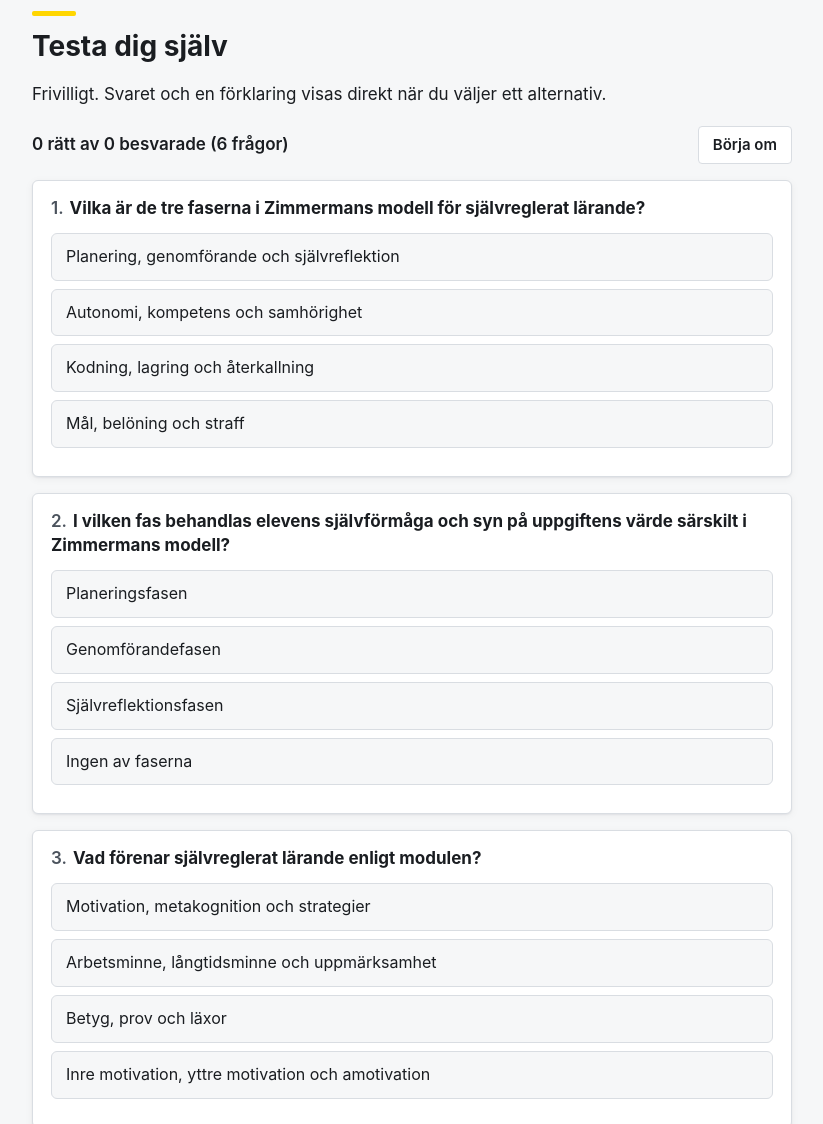
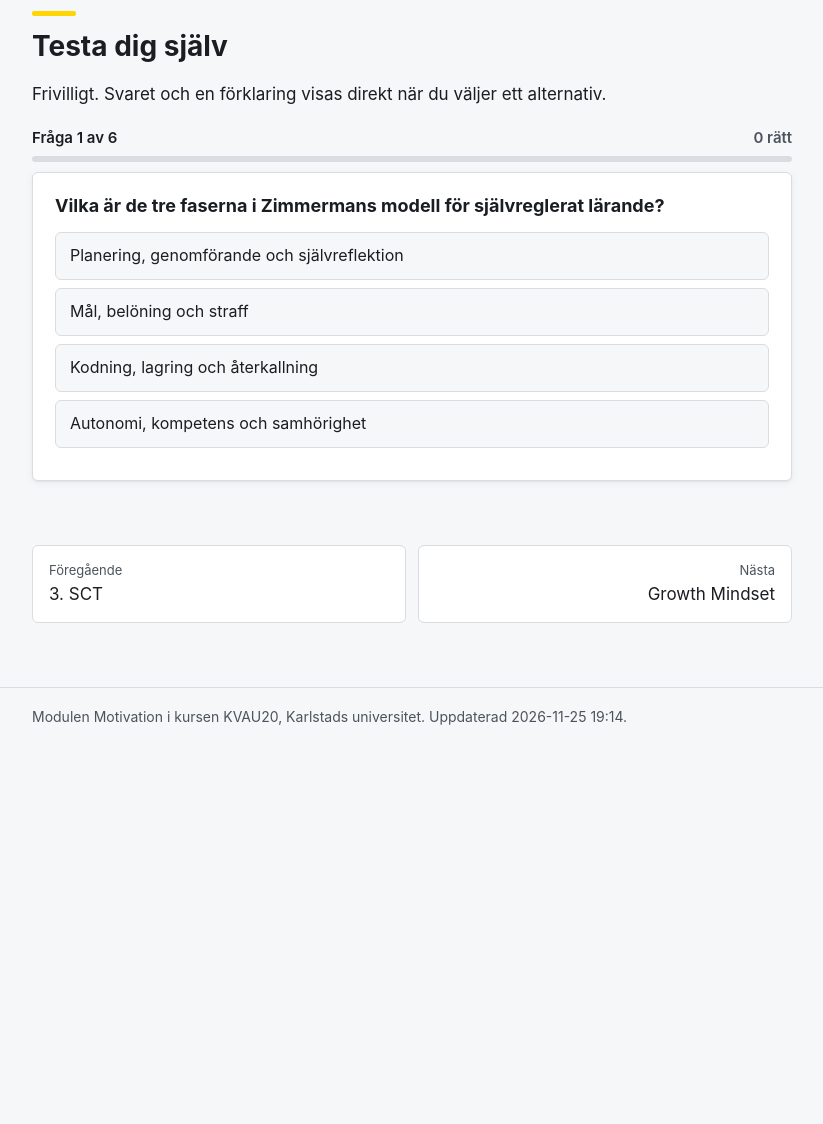
Before and after one commit to JimmyKarlssons/motivation, a plain HTML site: page srl.html in a window 1280 px wide. Shown: the part 9924-11048 px from the top of the page, without its empty margins (34-857 px from the left). After the commit the page ends 10681 px from the top, so only its background shows below. Drawn offline with Linux system fonts and the light colour scheme.

Commit message:
Quiz: en fråga åt gången, blandade svarsalternativ
Co-Authored-By: Claude Opus 5.5 <noreply@anthropic.com>

```diff
--- a/assets/sida.js
+++ b/assets/sida.js
@@ -164,56 +164,85 @@
     visa(0);
   });
 
-  /* ---------- Quiz ---------- */
+  /* ---------- Quiz: en fråga åt gången ---------- */
   document.querySelectorAll('.quiz').forEach((ruta) => {
     const banken = JSON.parse(ruta.querySelector('script').textContent);
     const antal = ruta.dataset.antal ? +ruta.dataset.antal : 0;
-    const status = el('div', { class: 'quiz-status' });
-    const poang = el('span', { 'aria-live': 'polite' });
-    const om = el('button', { type: 'button', text: antal ? 'Nya frågor' : 'Börja om' });
-    const ovaFel = el('button', { type: 'button', text: 'Gör om felsvaren', hidden: '' });
-    status.append(poang, ovaFel, om);
-    let ratt = 0, besvarade = 0, fragor = [], fel = [];
-    const uppdatera = () => {
-      poang.textContent = `${ratt} rätt av ${besvarade} besvarade (${fragor.length} frågor)`;
-      ovaFel.hidden = !(besvarade === fragor.length && fel.length);
-    };
     const blanda = (lista) => {
       const a = [...lista];
       for (let i = a.length - 1; i > 0; i--) { const j = Math.floor(Math.random() * (i + 1)); [a[i], a[j]] = [a[j], a[i]]; }
       return a;
     };
+    const huvud = el('div', { class: 'quiz-huvud' });
+    const lage = el('span', { class: 'quiz-lage', 'aria-live': 'polite' });
+    const poang = el('span', { class: 'quiz-poang' });
+    const stapel = el('div', { class: 'quiz-framsteg', role: 'progressbar', 'aria-valuemin': '0' }, el('div'));
+    huvud.append(lage, poang, stapel);
+    const kort = el('div', { class: 'quiz-fraga', tabindex: '-1' });
+    ruta.append(huvud, kort);
+    let fragor = [], nr = 0, ratt = 0, fel = [];
 
-    function bygg(urval) {
-      ratt = 0; besvarade = 0; fel = [];
+    function starta(urval) {
       fragor = urval || (antal ? blanda(banken).slice(0, antal) : banken);
-      ruta.querySelectorAll('.quiz-fraga').forEach((f) => f.remove());
-      fragor.forEach((q, i) => {
-        const svar = el('p', { class: 'quiz-svar', 'aria-live': 'polite' });
-        const alt = el('div', { class: 'quiz-alt' });
-        q.options.forEach((o) => {
-          const b = el('button', { type: 'button', text: o });
-          b.addEventListener('click', () => {
-            const ok = o === q.correct;
-            [...alt.children].forEach((x) => {
-              x.disabled = true;
-              if (x.textContent === q.correct) x.classList.add('ratt');
-            });
-            if (!ok) b.classList.add('fel');
-            besvarade++; if (ok) ratt++; else fel.push(q);
-            svar.replaceChildren(el('strong', { class: ok ? 'ratt' : 'fel', text: ok ? 'Rätt. ' : `Inte rätt. Rätt svar: ${q.correct}. ` }), q.explanation || '');
-            uppdatera();
-          });
-          alt.append(b);
+      nr = 0; ratt = 0; fel = [];
+      huvud.hidden = false;
+      visa(false);
+    }
+    function framsteg(besvarad) {
+      const klara = nr + (besvarad ? 1 : 0);
+      lage.textContent = `Fråga ${nr + 1} av ${fragor.length}`;
+      poang.textContent = `${ratt} rätt`;
+      stapel.setAttribute('aria-valuemax', String(fragor.length));
+      stapel.setAttribute('aria-valuenow', String(klara));
+      stapel.firstChild.style.width = `${(klara / fragor.length) * 100}%`;
+    }
+    function visa(fokus = true) {
+      const q = fragor[nr];
+      framsteg(false);
+      const svar = el('div', { class: 'quiz-svar', 'aria-live': 'polite' });
+      const alt = el('div', { class: 'quiz-alt' });
+      blanda(q.options).forEach((o) => {
+        const b = el('button', { type: 'button', text: o });
+        b.addEventListener('click', () => {
+          const ok = o === q.correct;
+          [...alt.children].forEach((x) => { x.disabled = true; if (x.textContent === q.correct) x.classList.add('ratt'); });
+          if (ok) ratt++; else { b.classList.add('fel'); fel.push(q); }
+          framsteg(true);
+          const sist = nr === fragor.length - 1;
+          const vidare = el('button', { type: 'button', class: 'quiz-nasta', text: sist ? 'Visa resultat' : 'Nästa fråga' });
+          vidare.addEventListener('click', () => { if (sist) resultat(); else { nr++; visa(); } });
+          svar.replaceChildren(
+            el('p', {}, el('strong', { class: ok ? 'ratt' : 'fel', text: ok ? 'Rätt. ' : `Inte rätt. Rätt svar: ${q.correct}. ` }), q.explanation || ''),
+            vidare);
+          vidare.focus({ preventScroll: true });
         });
-        ruta.append(el('div', { class: 'quiz-fraga' }, el('h3', {}, el('span', { text: `${i + 1}.` }), q.text), alt, svar));
+        alt.append(b);
       });
-      uppdatera();
+      kort.replaceChildren(el('h3', { text: q.text }), alt, svar);
+      if (fokus) { kort.focus({ preventScroll: true }); kort.scrollIntoView({ block: 'nearest', behavior: 'smooth' }); }
     }
-    om.addEventListener('click', () => { bygg(); status.scrollIntoView({ block: 'nearest' }); });
-    ovaFel.addEventListener('click', () => { bygg([...fel]); status.scrollIntoView({ block: 'nearest' }); });
-    ruta.prepend(status);
-    bygg();
+    function resultat() {
+      huvud.hidden = true;
+      const knappar = el('div', { class: 'quiz-knappar' });
+      const nytt = el('button', { type: 'button', class: 'quiz-nasta', text: antal ? 'Nya frågor' : 'Gör om quizet' });
+      nytt.addEventListener('click', () => starta());
+      knappar.append(nytt);
+      if (fel.length) {
+        const omFel = el('button', { type: 'button', text: `Gör om felsvaren (${fel.length})` });
+        const lista = [...fel];
+        omFel.addEventListener('click', () => starta(lista));
+        knappar.append(omFel);
+      }
+      const andel = ratt / fragor.length;
+      kort.replaceChildren(
+        el('p', { class: 'quiz-etikett', text: 'Resultat' }),
+        el('p', { class: 'quiz-resultat', text: `${ratt} av ${fragor.length} rätt` }),
+        el('p', { text: andel === 1 ? 'Alla svar var rätt.' : fel.length === 1 ? 'En fråga besvarades fel. Du kan göra om den.' : `${fel.length} frågor besvarades fel. Du kan göra om dem.` }),
+        knappar);
+      kort.focus({ preventScroll: true });
+      kort.scrollIntoView({ block: 'nearest', behavior: 'smooth' });
+    }
+    starta();
   });
 
   /* ================= Nya figurtyper ================= */
--- a/assets/stil.css
+++ b/assets/stil.css
@@ -381,8 +381,6 @@ footer.fot div { max-width: 1180px; margin: 0 auto; padding: 18px 16px 28px; }
 
 /* Länkar i flikar till avsnitt */
 .till-avsnitt { display: inline-block; margin-top: 4px; font-weight: 600; }
-.quiz-status > span { flex: 1; }
-.quiz-status button[hidden] { display: none; }
 
 /* Smala skärmar: vägmodell och cirkel */
 @media (max-width: 560px) {
@@ -613,3 +611,21 @@ footer.fot div { max-width: 1180px; margin: 0 auto; padding: 18px 16px 28px; }
 .portal a.portal-nr:hover { background: var(--bla); }
 .portal-mini { max-width: 300px; display: block; margin-left: auto; margin-right: auto; }
 .fot-tid { color: var(--text-2); }
+
+/* ---------- Quiz: en fråga åt gången ---------- */
+.quiz { gap: 10px; max-width: 760px; }
+.quiz-huvud { display: grid; grid-template-columns: 1fr auto; gap: 6px 12px; align-items: center; font-weight: 600; font-size: 15px; }
+.quiz-huvud[hidden] { display: none; }
+.quiz-poang { color: var(--text-2); }
+.quiz-framsteg { grid-column: 1 / -1; height: 6px; border-radius: 3px; background: var(--linje); overflow: hidden; }
+.quiz-framsteg > div { height: 100%; width: 0; background: var(--bla); transition: width .3s ease; }
+.quiz-fraga { padding: 20px 22px; }
+.quiz-fraga:focus { outline: none; }
+.quiz-fraga h3 { font-size: 18px; margin: 0 0 14px; }
+.quiz-svar p { margin: 14px 0 0; }
+.quiz-nasta, .quiz-knappar button { font: inherit; font-size: 15px; font-weight: 600; cursor: pointer; margin-top: 14px; padding: 8px 18px; border-radius: 999px; border: 1px solid var(--bla); background: var(--bla); color: #fff; }
+.quiz-knappar { display: flex; flex-wrap: wrap; gap: 8px; }
+.quiz-knappar button:not(.quiz-nasta) { background: var(--yta); color: var(--text); border-color: var(--linje); }
+.quiz-etikett { margin: 0; font-size: 12px; font-weight: 700; letter-spacing: .06em; text-transform: uppercase; color: var(--text-2); }
+.quiz-resultat { margin: 4px 0 6px; font-size: 28px; font-weight: 800; }
+@media (prefers-reduced-motion: reduce) { .quiz-framsteg > div { transition: none; } }
--- a/avslutning.html
+++ b/avslutning.html
@@ -6,7 +6,7 @@
 <meta name="robots" content="noindex, nofollow">
 <meta name="color-scheme" content="only light">
 <title>Avslutning: Jämförelse, kritisk blick och quiz – Motivation</title>
-<link rel="stylesheet" href="assets/stil.css?v=a5f472f8">
+<link rel="stylesheet" href="assets/stil.css?v=acad4ff3">
 </head>
 <body>
 <a class="sr" href="#innehall">Till innehållet</a>
@@ -107,7 +107,7 @@ Källa: Murayama (2022); Feldon m.fl. (2019); Evans m.fl. (2024).
 </main>
 <aside class="inneh"><div class="inneh-ruta"><details class="inneh-mobil" open><summary>På sidan</summary><h2 class="inneh-rubrik">På sidan</h2><ol><li><a href="#tre-perspektiv-bredvid-varandra">Tre perspektiv bredvid varandra</a></li><li><a href="#prova-perspektiven-pa-samma-situation">Pröva perspektiven på samma situation</a></li><li><a href="#kritisk-blick">Kritisk blick</a></li><li><a href="#brygga-till-minne-och-kognitiv-belastning">Brygga till minne och kognitiv belastning</a></li><li><a href="#avslutande-quiz">Avslutande quiz</a></li></ol></details></div></aside>
 </div>
-<footer class="fot"><div>Modulen Motivation i kursen KVAU20, Karlstads universitet. <span class="fot-tid">Uppdaterad 2026-11-25 19:11.</span></div></footer>
-<script src="assets/sida.js?v=60158f55" defer></script>
+<footer class="fot"><div>Modulen Motivation i kursen KVAU20, Karlstads universitet. <span class="fot-tid">Uppdaterad 2026-11-25 19:14.</span></div></footer>
+<script src="assets/sida.js?v=579637fa" defer></script>
 </body>
 </html>
--- a/srl.html
+++ b/srl.html
@@ -6,7 +6,7 @@
 <meta name="robots" content="noindex, nofollow">
 <meta name="color-scheme" content="only light">
 <title>SRL: Planering, genomförande och självreflektion – Motivation</title>
-<link rel="stylesheet" href="assets/stil.css?v=a5f472f8">
+<link rel="stylesheet" href="assets/stil.css?v=acad4ff3">
 </head>
 <body>
 <a class="sr" href="#innehall">Till innehållet</a>
@@ -458,7 +458,7 @@ Om direkt undervisning ger bättre resultat än indirekt stöd. Observationerna
 </main>
 <aside class="inneh"><div class="inneh-ruta"><details class="inneh-mobil" open><summary>På sidan</summary><h2 class="inneh-rubrik">På sidan</h2><ol><li><a href="#forelasning">Föreläsning</a></li><li><a href="#teorin">Teorin</a></li><li><a href="#vad-forskningen-visar">Vad forskningen visar</a></li><li><a href="#las">Läs</a></li><li><a href="#i-klassrummet">I klassrummet</a></li><li><a href="#fordjupning">Fördjupning</a></li><li><a href="#testa-dig-sjalv">Testa dig själv</a></li></ol></details></div></aside>
 </div>
-<footer class="fot"><div>Modulen Motivation i kursen KVAU20, Karlstads universitet. <span class="fot-tid">Uppdaterad 2026-11-25 19:11.</span></div></footer>
-<script src="assets/sida.js?v=60158f55" defer></script>
+<footer class="fot"><div>Modulen Motivation i kursen KVAU20, Karlstads universitet. <span class="fot-tid">Uppdaterad 2026-11-25 19:14.</span></div></footer>
+<script src="assets/sida.js?v=579637fa" defer></script>
 </body>
 </html>
```
Also changed, not shown: growth-mindset.html (+3 -3 lines), index.html (+3 -3 lines), inledning.html (+3 -3 lines), sct.html (+3 -3 lines), sdt.html (+3 -3 lines).
